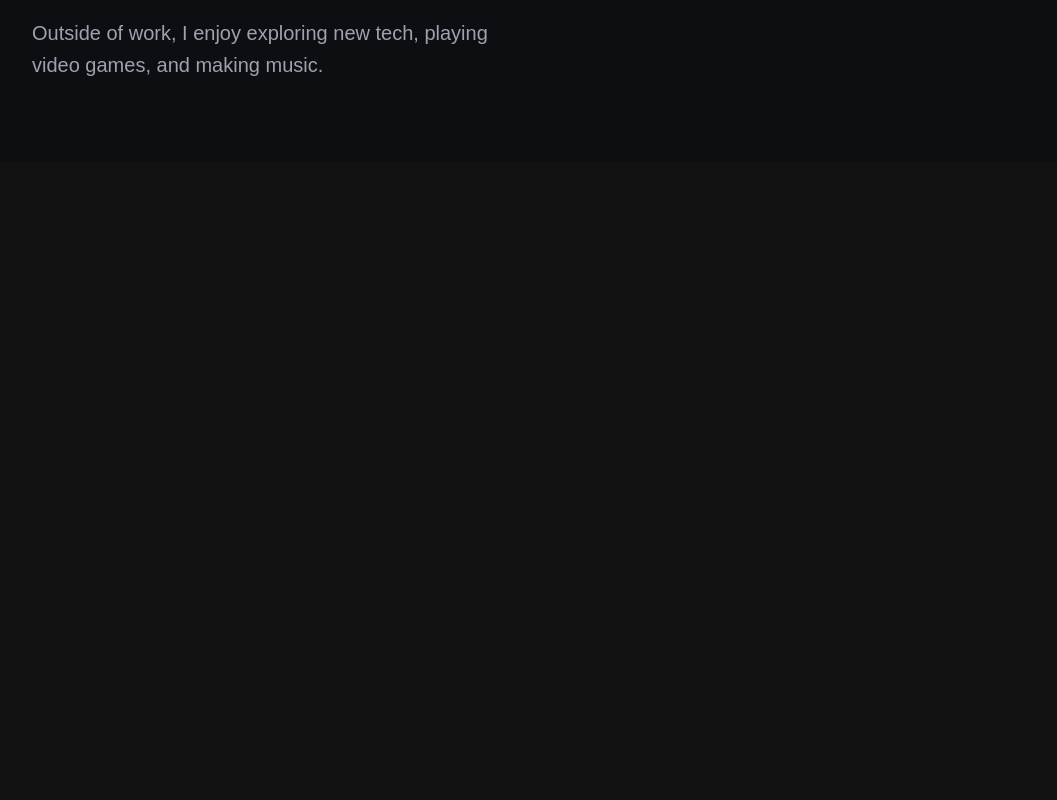
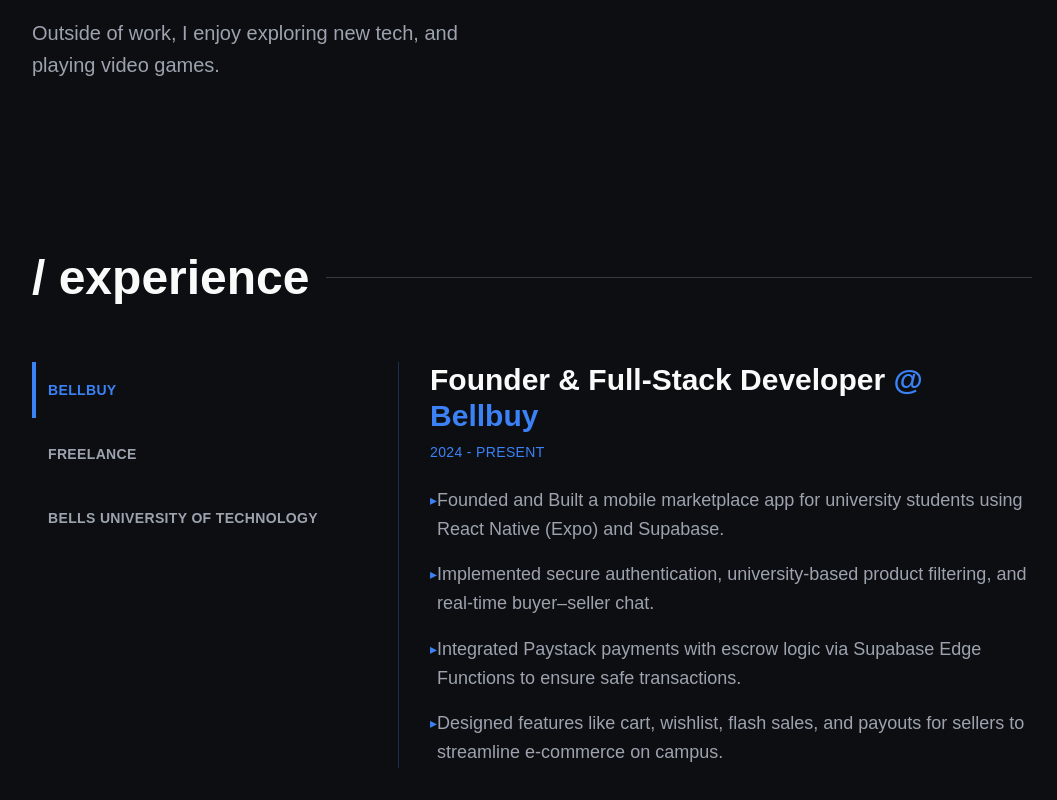
Before and after one commit to kingwillyo/portfolio, a React (Vite) app: page / in a window 1280 px wide. Shown: the part 1484-2284 px from the top of the page, without its empty margins (108-1165 px from the left). Before the commit the page ends 1646 px from the top, so only its background shows below. Built offline with nearby package versions, Linux system fonts and the light colour scheme; a web font is replaced by a local one.

Commit message:
implement experience section

```diff
--- a/src/App.jsx
+++ b/src/App.jsx
@@ -1,5 +1,6 @@
 import React from "react";
 import About from "./components/about";
+import Experience from "./components/experience";
 import Hero from "./components/hero";
 import Nav from "./components/nav";
 
@@ -10,6 +11,7 @@
       <Hero />
       <div className="w-full" style={{ backgroundColor: "#0d0e11" }}>
         <About />
+        <Experience />
       </div>
     </main>
   );
--- a/src/components/about.jsx
+++ b/src/components/about.jsx
@@ -4,15 +4,18 @@
 function useInView(options = {}) {
   const ref = useRef(null);
   const [inView, setInView] = useState(false);
+  const [hasAnimated, setHasAnimated] = useState(false);
 
   useEffect(() => {
-    const observer = new window.IntersectionObserver(
-      ([entry]) => setInView(entry.isIntersecting),
-      options
-    );
+    const observer = new window.IntersectionObserver(([entry]) => {
+      if (entry.isIntersecting && !hasAnimated) {
+        setInView(true);
+        setHasAnimated(true);
+      }
+    }, options);
     if (ref.current) observer.observe(ref.current);
     return () => observer.disconnect();
-  }, [options]);
+  }, [options, hasAnimated]);
 
   return [ref, inView];
 }
@@ -61,21 +64,60 @@
         </p>
         <div className="grid grid-cols-2 gap-x-8 gap-y-2 mb-8">
           <ul className="space-y-2 text-accent text-base">
-            <li>▸ JavaScript (ES6+)</li>
-            <li>▸ TypeScript</li>
-            <li>▸ React.js</li>
-            <li>▸ Node.js</li>
+            <li
+              className="animate-bullet-in"
+              style={{ animationDelay: "1.5s" }}
+            >
+              ▸ JavaScript (ES6+)
+            </li>
+            <li
+              className="animate-bullet-in"
+              style={{ animationDelay: "1.7s" }}
+            >
+              ▸ TypeScript
+            </li>
+            <li
+              className="animate-bullet-in"
+              style={{ animationDelay: "1.9s" }}
+            >
+              ▸ React.js
+            </li>
+            <li
+              className="animate-bullet-in"
+              style={{ animationDelay: "2.1s" }}
+            >
+              ▸ Node.js
+            </li>
           </ul>
           <ul className="space-y-2 text-accent text-base">
-            <li>▸ Python</li>
-            <li>▸ Express.js</li>
-            <li>▸ PostgreSQL</li>
-            <li>▸ Tailwind CSS</li>
+            <li
+              className="animate-bullet-in"
+              style={{ animationDelay: "2.3s" }}
+            >
+              ▸ Python
+            </li>
+            <li
+              className="animate-bullet-in"
+              style={{ animationDelay: "2.5s" }}
+            >
+              ▸ Express.js
+            </li>
+            <li
+              className="animate-bullet-in"
+              style={{ animationDelay: "2.7s" }}
+            >
+              ▸ PostgreSQL
+            </li>
+            <li
+              className="animate-bullet-in"
+              style={{ animationDelay: "2.9s" }}
+            >
+              ▸ Tailwind CSS
+            </li>
           </ul>
         </div>
         <p className="text-secondary text-lg md:text-xl leading-relaxed">
-          Outside of work, I enjoy exploring new tech, playing video games, and
-          making music.
+          Outside of work, I enjoy exploring new tech, and playing video games.
         </p>
       </div>
       {/* Right: Profile Image Placeholder */}
--- /dev/null
+++ b/src/components/experience.jsx
@@ -0,0 +1,173 @@
+import React, { useEffect, useRef, useState } from "react";
+
+function useInView(options = {}) {
+  const ref = useRef(null);
+  const [inView, setInView] = useState(false);
+  const [hasAnimated, setHasAnimated] = useState(false);
+
+  useEffect(() => {
+    const observer = new window.IntersectionObserver(([entry]) => {
+      if (entry.isIntersecting && !hasAnimated) {
+        setInView(true);
+        setHasAnimated(true);
+      }
+    }, options);
+    if (ref.current) observer.observe(ref.current);
+    return () => observer.disconnect();
+  }, [options, hasAnimated]);
+
+  return [ref, inView];
+}
+
+export default function Experience() {
+  const [experienceRef, experienceInView] = useInView({ threshold: 0.2 });
+
+  const experiences = [
+    {
+      company: "Bellbuy",
+      title: "Founder & Full-Stack Developer",
+      period: "2024 - PRESENT",
+      description: [
+        "Founded and Built a mobile marketplace app for university students using React Native (Expo) and Supabase.",
+        "Implemented secure authentication, university-based product filtering, and real-time buyer–seller chat.",
+        "Integrated Paystack payments with escrow logic via Supabase Edge Functions to ensure safe transactions.",
+        "Designed features like cart, wishlist, flash sales, and payouts for sellers to streamline e-commerce on campus.",
+      ],
+    },
+    {
+      company: "Freelance",
+      title: "Full-Stack Developer",
+      period: "2023 - 2023",
+      description: [
+        "Developed a custom web application for a client using modern JavaScript frameworks",
+        "Built responsive, mobile-first application with focus on performance and user experience",
+        "Collaborated with client to translate business requirements into technical solutions",
+        "Implemented RESTful APIs and database optimization for improved application performance",
+      ],
+    },
+    {
+      company: "Bells university of technology",
+      title: "B.Sc. Computer Engineering",
+      period: "2023 - 2028",
+      description: [
+        "Expected graduation: 2024",
+        "Relevant coursework: Data Structures, Algorithms, Software Engineering, Databases, Machine Learning",
+        "Dean's List (multiple years)",
+        "Active member of the Engineering Society and Hackathon participant",
+      ],
+    },
+  ];
+
+  const [selectedExperience, setSelectedExperience] = useState(0);
+
+  return (
+    <section
+      ref={experienceRef}
+      id="experience"
+      className="w-full min-h-[80vh] flex flex-col items-start justify-center px-4 md:px-0 max-w-[1000px] mx-auto py-20"
+    >
+      {/* Header Section */}
+      <div
+        className={`w-full${
+          experienceInView ? " animate-slide-in delay-1" : " opacity-0"
+        }`}
+      >
+        <div className="flex items-center gap-4 mb-12">
+          <h2 className="text-[36px] md:text-[48px] font-bold text-primary">
+            / experience
+          </h2>
+          <div className="flex-1 h-px bg-secondary opacity-30" />
+        </div>
+      </div>
+
+      {/* Two Column Layout */}
+      <div className="w-full flex flex-col md:flex-row gap-8 md:gap-16 items-stretch">
+        {/* Left: Company List */}
+        <div
+          className={`w-full md:w-auto md:min-w-[200px] md:max-w-[250px]${
+            experienceInView ? " animate-slide-in delay-2" : " opacity-0"
+          }`}
+        >
+          <div className="flex flex-col gap-2 relative">
+            {experiences.map((exp, index) => (
+              <button
+                key={index}
+                onClick={() => setSelectedExperience(index)}
+                className="text-left p-4 rounded transition-all duration-300 relative"
+              >
+                {/* Active indicator line */}
+                {selectedExperience === index && (
+                  <div className="absolute left-0 top-0 bottom-0 w-1 bg-accent transition-all duration-300 ease-in-out" />
+                )}
+
+                <span
+                  className={`font-semibold text-sm uppercase tracking-wide ${
+                    selectedExperience === index
+                      ? "text-accent"
+                      : "text-secondary"
+                  }`}
+                >
+                  {exp.company}
+                </span>
+              </button>
+            ))}
+          </div>
+        </div>
+
+        {/* Right: Experience Details */}
+        <div
+          className={`flex-1 h-[500px] overflow-y-auto${
+            experienceInView ? " animate-slide-in delay-3" : " opacity-0"
+          }`}
+        >
+          {experiences[selectedExperience] && (
+            <div className="relative">
+              {/* Animated Vertical Line */}
+              <div className="absolute left-0 top-0 bottom-0 w-px bg-accent opacity-30 transition-all duration-500 ease-in-out" />
+
+              <div className="ml-8">
+                <h3 className="text-2xl md:text-3xl font-bold text-primary mb-2">
+                  {experiences[selectedExperience].title}
+                  <span className="text-accent">
+                    {" "}
+                    @ {experiences[selectedExperience].company}
+                  </span>
+                </h3>
+
+                <p className="text-accent text-sm font-medium mb-6 uppercase tracking-wide">
+                  {experiences[selectedExperience].period}
+                </p>
+
+                <ul className="space-y-4">
+                  {experiences[selectedExperience].description.map(
+                    (item, index) => (
+                      <li
+                        key={index}
+                        className={`flex items-start gap-3${
+                          experienceInView ? " animate-bullet-in" : ""
+                        }`}
+                        style={
+                          experienceInView
+                            ? {
+                                animationDelay: `${0.8 + index * 0.2}s`,
+                                animationDuration: "1.6s",
+                              }
+                            : {}
+                        }
+                      >
+                        <span className="text-accent text-sm mt-1">▸</span>
+                        <span className="text-secondary text-base md:text-lg leading-relaxed">
+                          {item}
+                        </span>
+                      </li>
+                    )
+                  )}
+                </ul>
+              </div>
+            </div>
+          )}
+        </div>
+      </div>
+    </section>
+  );
+}
--- a/src/components/hero.jsx
+++ b/src/components/hero.jsx
@@ -1,4 +1,4 @@
-import { Mail } from "lucide-react";
+import { Download } from "lucide-react";
 import React, { useEffect, useRef } from "react";
 import Typed from "typed.js";
 import TreeAnimation from "./TreeAnimation";
@@ -43,10 +43,14 @@
         translating complex <br />
         ideas into functional, high-performance end-to-end solutions.
       </p>
-      <button className="flex gap-[2px] border-2 rounded-sm py-[13px] px-[30px] text-accent animate-slide-in delay-2">
-        {" "}
-        <Mail href="mailto:okhakumhewill@gmail.com" /> Say Hi!
-      </button>
+      <a
+        href="/resume.pdf"
+        target="_blank"
+        rel="noopener noreferrer"
+        className="flex gap-[2px] border-2 rounded-sm py-[13px] px-[30px] text-accent animate-slide-in delay-2 hover:bg-accent hover:text-white transition-colors duration-300"
+      >
+        <Download size={20} /> Resume
+      </a>
     </section>
   );
 }
--- a/src/index.css
+++ b/src/index.css
@@ -35,6 +35,12 @@
   }
 }
 
+/* Base navbar styles for smooth transitions */
+nav {
+  transition: background-color 0.3s ease-in-out,
+    backdrop-filter 0.3s ease-in-out, box-shadow 0.3s ease-in-out !important;
+}
+
 .scrolled {
   /* 1. Transparent Background with Opacity */
   background-color: rgba(20, 20, 20, 0.4) !important;
@@ -42,8 +48,8 @@
   /* 2. The Glass Effect (Frosted Look) */
   backdrop-filter: blur(10px) !important;
 
-  /* 3. Optional: Subtle Border */
-  border-bottom: 1px solid rgba(255, 255, 255, 0.1) !important;
+  /* 3. Optional: Subtle Border - using box-shadow instead of border to avoid glitch */
+  box-shadow: 0 1px 0 rgba(255, 255, 255, 0.1) !important;
 }
 
 .typed-cursor {
@@ -122,3 +128,22 @@
 .delay-3 {
   animation-delay: 0.7s;
 }
+
+/* Bullet point animation: slower and smoother than slide-in */
+@keyframes bulletIn {
+  0% {
+    opacity: 0;
+    transform: translateX(-24px);
+  }
+  100% {
+    opacity: 1;
+    transform: translateX(0);
+  }
+}
+.animate-bullet-in {
+  animation-name: bulletIn;
+  animation-duration: 1.6s;
+  animation-timing-function: cubic-bezier(0.4, 0, 0.2, 1);
+  animation-fill-mode: both;
+  opacity: 0;
+}
```
Also changed, not shown: 1 other file (tests, documents, lock files or other folders).
